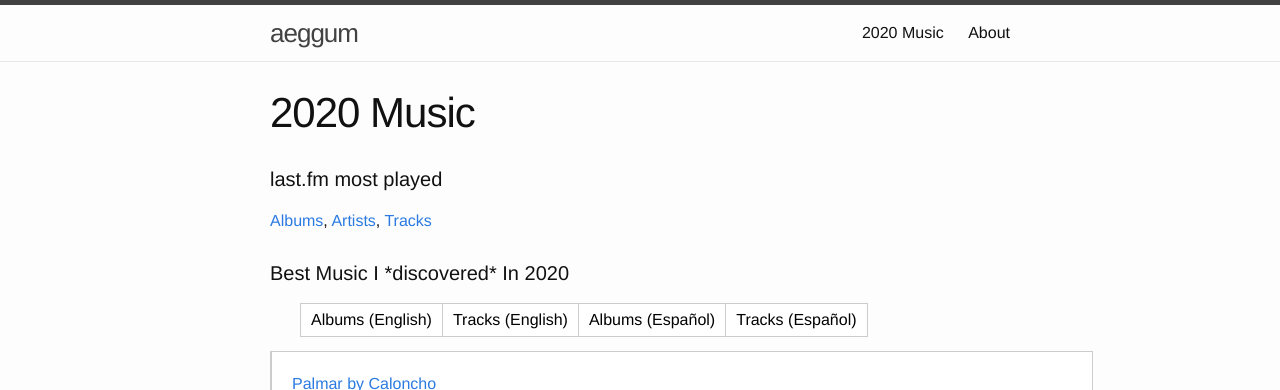
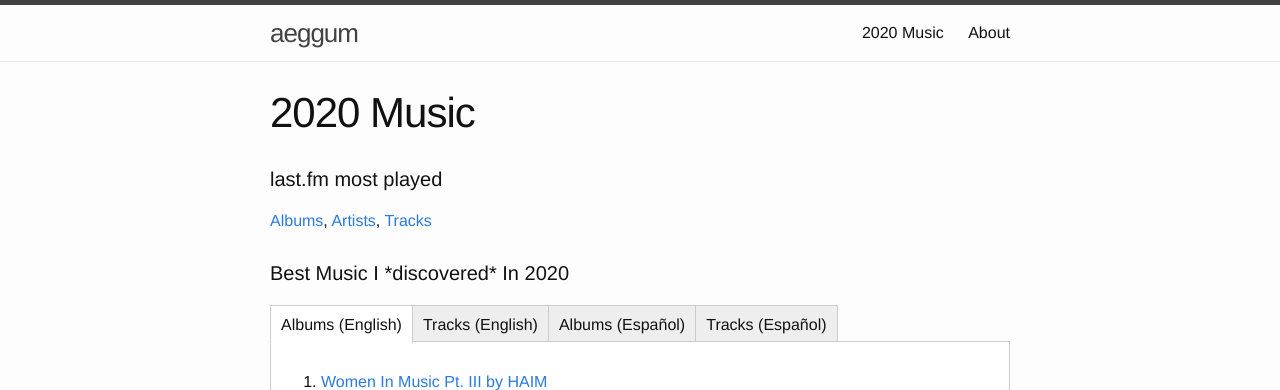
Before and after one commit to aeggum/aeggum.github.io, a Jekyll site: the page built from 2020-music.html, in a window 1280 px wide, cut to the strip 0-390 px from the top of the page. Built offline with Jekyll 4.4.1, drawn with Linux system fonts in a browser that asks for light colours.

Commit message:
Add styling attempt #2 for tabs of music page

```diff
--- a/2020-music.html
+++ b/2020-music.html
@@ -14,18 +14,12 @@
 <div class="music-section">
 	<h4>Best Music I *discovered* In 2020</h4>
 
-	<div class="tabbed-area">
+	<div class="tabs">
+		<div class="tab">
+			<input type="radio" id="english-albums" name="tab-group-1" checked>
+			<label for="english-albums">Albums (English)</label>
 
-		<ul class="tabs group">
-		    <li><a href="#english-albums">Albums (English)</a></li>
-		    <li><a href="#english-tracks">Tracks (English)</a></li>
-		    <li><a href="#spanish-albums">Albums (Español)</a></li>
-		    <li><a href="#spanish-tracks">Tracks (Español)</a></li>
-		</ul>
-
-		<div class="box-wrap">
-
-			<div id="english-albums">
+			<div class="content">
 				<ol>
 				{% for album in site.data.music.2020.albums.english %}
 					<li class="music-li">
@@ -39,11 +33,16 @@
 							</span>
 						</div>
 					</li>
-			    {% endfor %}
-			    </ol>
+		    	{% endfor %}
+		    	</ol>
 			</div>
+		</div>
 
-			<div id="english-tracks">
+		<div class="tab">
+			<input type="radio" id="english-tracks" name="tab-group-1">
+			<label for="english-tracks">Tracks (English)</label>
+
+			<div class="content">
 				<ol>
 				{% for track in site.data.music.2020.tracks.english %}
 					<li class="music-li">
@@ -58,8 +57,13 @@
 				{% endfor %}
 				</ol>
 			</div>
+		</div>
 
-			<div id="spanish-albums">
+		<div class="tab">
+			<input type="radio" id="spanish-albums" name="tab-group-1">
+			<label for="spanish-albums">Albums (Español)</label>
+
+			<div class="content">
 				<ol>
 				{% for album in site.data.music.2020.albums.spanish %}
 					<li class="music-li">
@@ -73,11 +77,16 @@
 							</span>
 						</div>
 					</li>
-			    {% endfor %}
+				{% endfor %}
 				</ol>
 			</div>
+		</div>
 
-			<div id="spanish-tracks">
+		<div class="tab">
+			<input type="radio" id="spanish-tracks" name="tab-group-1">
+			<label for="spanish-tracks">Tracks (Español)</label>
+
+			<div class="content">
 				<ol>
 				{% for track in site.data.music.2020.tracks.spanish %}
 					<li class="music-li">
@@ -92,7 +101,6 @@
 				{% endfor %}
 				</ol>
 			</div>
-
 		</div>
 
 	</div>
--- a/_sass/_base.scss
+++ b/_sass/_base.scss
@@ -212,14 +212,41 @@
 }
 
 
-.tabs { list-style: none; }
-.tabs li { display: inline; }
-.tabs li a { color: black; float: left; display: block; padding: 4px 10px; margin-left: -1px; position: relative; left: 1px; background: white; text-decoration: none; }
-.tabs li a:hover { background: #ccc; }
-.group:after { visibility: hidden; display: block; font-size: 0; content: " "; clear: both; height: 0; }
-.box-wrap { position: relative; min-height: 250px; }
-.tabbed-area div div { background: white; padding: 20px; min-height: 250px; position: absolute; top: -1px; left: 0; width: 100%; }
-.tabbed-area div div, .tabs li a { border: 1px solid #ccc; }
-#english-albums:target, #english-tracks:target, #spanish-albums:target, #spanish-tracks:target {
+.tabs {
+  position: relative;
+  min-height: 200px; /* This part sucks */
+  clear: both;
+  margin: 25px 0;
+}
+.tab {
+  float: left;
+}
+.tab label {
+  background: #eee;
+  padding: 10px;
+  border: 1px solid #ccc;
+  margin-left: -1px;
+  position: relative;
+  left: 1px;
+}
+.tab [type=radio] {
+  display: none;
+}
+.content {
+  position: absolute;
+  top: 28px;
+  left: 0;
+  background: white;
+  right: 0;
+  bottom: 0;
+  padding: 20px;
+  border: 1px solid #ccc;
+}
+[type=radio]:checked ~ label {
+  background: white;
+  border-bottom: 1px solid white;
+  z-index: 2;
+}
+[type=radio]:checked ~ label ~ .content {
   z-index: 1;
 }
```
